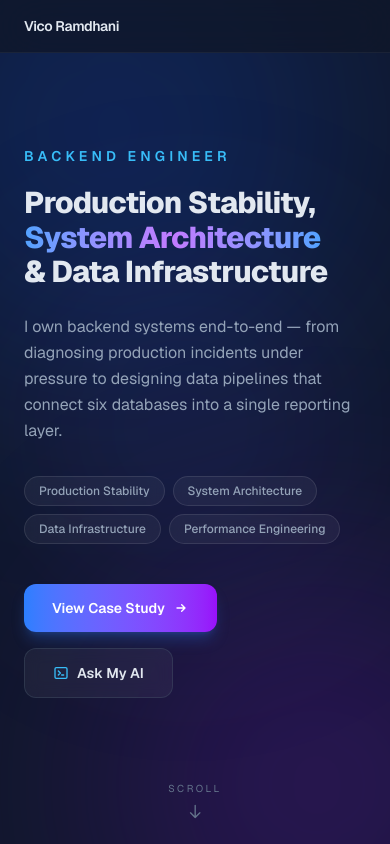
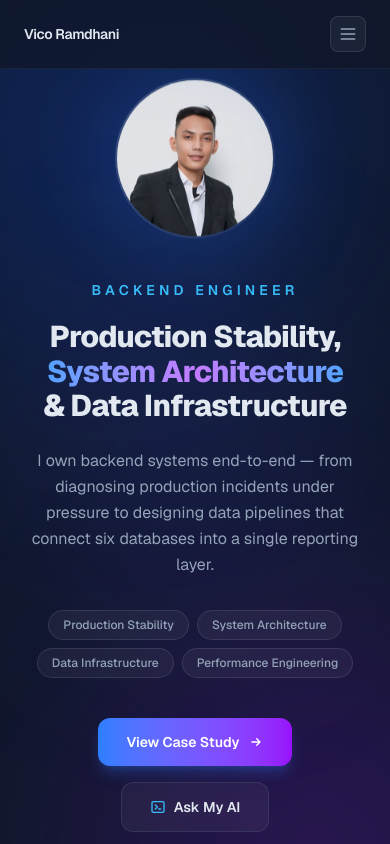
Before and after one commit to syntaxmagician/my_resume, a Next.js app: page / in a window 390 px wide. Shown: the top 844 px of the page. Built offline with nearby package versions, Linux system fonts and the light colour scheme.

Commit message:
fix responsif

```diff
--- a/app/layout.tsx
+++ b/app/layout.tsx
@@ -1,4 +1,4 @@
-import type { Metadata } from "next";
+import type { Metadata, Viewport } from "next";
 import { Geist, Geist_Mono } from "next/font/google";
 import "./globals.css";
 
@@ -11,6 +11,12 @@ const geistMono = Geist_Mono({
   variable: "--font-geist-mono",
   subsets: ["latin"],
 });
+
+export const viewport: Viewport = {
+  width: "device-width",
+  initialScale: 1,
+  maximumScale: 5,
+};
 
 export const metadata: Metadata = {
   title: "Vico Tegar Ramdhani | Full-Stack Developer",
--- a/components/layout/SiteHeader.tsx
+++ b/components/layout/SiteHeader.tsx
@@ -1,7 +1,8 @@
 "use client";
 
-import { motion } from "framer-motion";
+import { AnimatePresence, motion } from "framer-motion";
 import Link from "next/link";
+import { useCallback, useEffect, useState } from "react";
 
 const NAV_LINKS = [
   { href: "#case-study", label: "Case Study" },
@@ -11,6 +12,19 @@ const NAV_LINKS = [
 ];
 
 export function SiteHeader() {
+  const [mobileOpen, setMobileOpen] = useState(false);
+
+  const closeMobile = useCallback(() => setMobileOpen(false), []);
+
+  useEffect(() => {
+    if (!mobileOpen) return;
+    const onResize = () => {
+      if (window.innerWidth >= 640) setMobileOpen(false);
+    };
+    window.addEventListener("resize", onResize);
+    return () => window.removeEventListener("resize", onResize);
+  }, [mobileOpen]);
+
   return (
     <motion.header
       initial={{ y: -20, opacity: 0 }}
@@ -22,6 +36,7 @@ export function SiteHeader() {
         <Link href="#hero" className="text-sm font-semibold tracking-tight text-foreground">
           Vico Ramdhani
         </Link>
+
         <nav className="hidden items-center gap-8 sm:flex">
           {NAV_LINKS.map((link) => (
             <Link
@@ -33,7 +48,49 @@ export function SiteHeader() {
             </Link>
           ))}
         </nav>
+
+        <button
+          type="button"
+          aria-label="Toggle menu"
+          onClick={() => setMobileOpen((v) => !v)}
+          className="flex h-9 w-9 items-center justify-center rounded-lg border border-white/10 bg-white/5 text-muted transition-colors hover:text-foreground sm:hidden"
+        >
+          {mobileOpen ? (
+            <svg className="h-5 w-5" fill="none" viewBox="0 0 24 24" stroke="currentColor" strokeWidth={2}>
+              <path strokeLinecap="round" strokeLinejoin="round" d="M6 18L18 6M6 6l12 12" />
+            </svg>
+          ) : (
+            <svg className="h-5 w-5" fill="none" viewBox="0 0 24 24" stroke="currentColor" strokeWidth={2}>
+              <path strokeLinecap="round" strokeLinejoin="round" d="M4 6h16M4 12h16M4 18h16" />
+            </svg>
+          )}
+        </button>
       </div>
+
+      <AnimatePresence>
+        {mobileOpen && (
+          <motion.nav
+            initial={{ height: 0, opacity: 0 }}
+            animate={{ height: "auto", opacity: 1 }}
+            exit={{ height: 0, opacity: 0 }}
+            transition={{ duration: 0.25, ease: "easeInOut" }}
+            className="overflow-hidden border-t border-white/5 sm:hidden"
+          >
+            <div className="flex flex-col gap-1 px-6 py-4">
+              {NAV_LINKS.map((link) => (
+                <Link
+                  key={link.href}
+                  href={link.href}
+                  onClick={closeMobile}
+                  className="rounded-lg px-3 py-2.5 text-sm font-medium text-muted transition-colors hover:bg-white/5 hover:text-foreground"
+                >
+                  {link.label}
+                </Link>
+              ))}
+            </div>
+          </motion.nav>
+        )}
+      </AnimatePresence>
     </motion.header>
   );
 }
--- a/components/sections/HeroSection.tsx
+++ b/components/sections/HeroSection.tsx
@@ -33,14 +33,37 @@ export function HeroSection() {
       </div>
 
       <div className="relative z-10 mx-auto w-full max-w-6xl px-6 py-20">
-        <div className="grid items-center gap-16 lg:grid-cols-[1fr_auto]">
-          <div>
+        <div className="grid items-center gap-10 lg:grid-cols-[1fr_auto] lg:gap-16">
+          <motion.div
+            initial={{ opacity: 0, scale: 0.8 }}
+            animate={{ opacity: 1, scale: 1 }}
+            transition={{ delay: 0.2, duration: 0.7, ease: "easeOut" }}
+            className="flex items-center justify-center lg:order-2"
+          >
+            <div className="animate-float relative">
+              <div className="absolute -inset-3 rounded-full bg-blue-500/20 blur-2xl" />
+              <div className="relative h-40 w-40 rounded-full bg-gradient-to-br from-white/20 to-white/5 p-[2px] sm:h-52 sm:w-52 lg:h-64 lg:w-64">
+                <div className="h-full w-full overflow-hidden rounded-full">
+                  <Image
+                    src="/vico-ramdhani.jpg"
+                    alt="Vico Ramdhani"
+                    width={256}
+                    height={256}
+                    priority
+                    className="h-full w-full object-cover"
+                  />
+                </div>
+              </div>
+            </div>
+          </motion.div>
+
+          <div className="lg:order-1">
             <motion.p
               custom={0}
               variants={fadeUp}
               initial="hidden"
               animate="visible"
-              className="mb-5 text-sm font-semibold uppercase tracking-[0.3em] text-accent"
+              className="mb-5 text-center text-sm font-semibold uppercase tracking-[0.3em] text-accent lg:text-left"
             >
               Backend Engineer
             </motion.p>
@@ -50,7 +73,7 @@ export function HeroSection() {
               variants={fadeUp}
               initial="hidden"
               animate="visible"
-              className="text-3xl font-extrabold leading-[1.15] tracking-tight text-foreground sm:text-4xl lg:text-[2.75rem]"
+              className="text-center text-3xl font-extrabold leading-[1.15] tracking-tight text-foreground sm:text-4xl lg:text-left lg:text-[2.75rem]"
             >
               Production Stability,
               <br />
@@ -66,7 +89,7 @@ export function HeroSection() {
               variants={fadeUp}
               initial="hidden"
               animate="visible"
-              className="mt-6 max-w-xl text-base leading-relaxed text-muted sm:text-lg"
+              className="mx-auto mt-6 max-w-xl text-center text-base leading-relaxed text-muted sm:text-lg lg:mx-0 lg:text-left"
             >
               I own backend systems end-to-end — from diagnosing production
               incidents under pressure to designing data pipelines that connect
@@ -78,7 +101,7 @@ export function HeroSection() {
               variants={fadeUp}
               initial="hidden"
               animate="visible"
-              className="mt-8 flex flex-wrap gap-2"
+              className="mt-8 flex flex-wrap justify-center gap-2 lg:justify-start"
             >
               {FOCUS_AREAS.map((area) => (
                 <span
@@ -95,7 +118,7 @@ export function HeroSection() {
               variants={fadeUp}
               initial="hidden"
               animate="visible"
-              className="mt-10 flex flex-wrap gap-4"
+              className="mt-10 flex flex-wrap justify-center gap-4 lg:justify-start"
             >
               <Link
                 href="#case-study"
@@ -137,29 +160,6 @@ export function HeroSection() {
               </Link>
             </motion.div>
           </div>
-
-          <motion.div
-            initial={{ opacity: 0, scale: 0.8 }}
-            animate={{ opacity: 1, scale: 1 }}
-            transition={{ delay: 0.4, duration: 0.7, ease: "easeOut" }}
-            className="hidden items-center justify-center lg:flex"
-          >
-            <div className="animate-float relative">
-              <div className="absolute -inset-3 rounded-full bg-blue-500/20 blur-2xl" />
-              <div className="relative h-64 w-64 rounded-full bg-gradient-to-br from-white/20 to-white/5 p-[2px]">
-                <div className="h-full w-full overflow-hidden rounded-full">
-                  <Image
-                    src="/vico-ramdhani.jpg"
-                    alt="Vico Ramdhani"
-                    width={256}
-                    height={256}
-                    priority
-                    className="h-full w-full object-cover"
-                  />
-                </div>
-              </div>
-            </div>
-          </motion.div>
         </div>
       </div>
 
```
